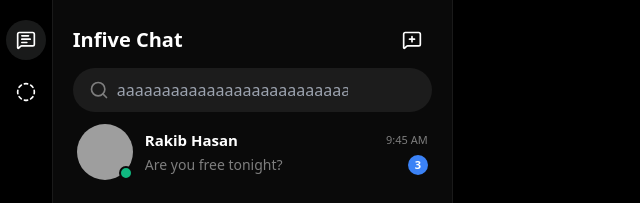
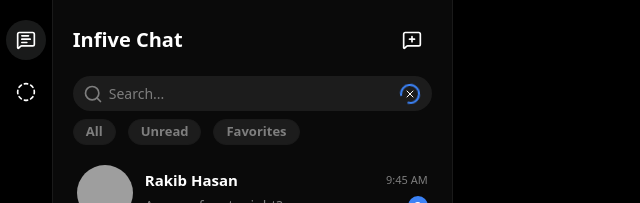
Before and after one commit to devatikur1/InfiveChat, a React (Create React App) app: page / in a window 1280 px wide. Shown: the top 203 px of the page, without its empty margins (0-640 px from the left). Built offline with nearby package versions, Linux system fonts and the light colour scheme; grey boxes are pictures that could not be loaded; the HTML template or start-up script is replaced by a standard one.

Commit message:
Enhance ChatList component: add search functionality, loading indicator, and filter options

```diff
--- /dev/null
+++ b/src/Tools/Store.js
@@ -0,0 +1,11 @@
+import { create } from "zustand";
+
+export const useChatList = create((set) => ({
+  chatList: [],
+  FillterID: "All",
+  fillerChatList: (FillterID) => set((state)=> {
+    if (FillterID = "All") {
+
+    }
+  }),
+}));
--- a/src/components/layouts/chat/ChatList.jsx
+++ b/src/components/layouts/chat/ChatList.jsx
@@ -1,7 +1,8 @@
-import { MessageSquarePlus, Search } from "lucide-react";
+import { Loader2, MessageSquarePlus, Search, X } from "lucide-react";
 import moment from "moment";
-import React from "react";
+import React, { useEffect, useMemo, useState } from "react";
 
+//🔹 Chat Listt
 export const CHAT_LIST = [
   {
     id: "c1",
@@ -133,8 +134,26 @@
   },
 ];
 
+//🔹Filler Arr
+const FILTER_METH_ARR = [
+  { id: "all", name: "All" },
+  { id: "unread", name: "Unread" },
+  { id: "favorites", name: "Favorites" },
+];
+
 export default function ChatList() {
-  // Format chat timestamp for chat list display
+  //🔹 All state
+  const [chatListData, setChatListData] = useState(CHAT_LIST);
+  const [searchQuery, setSearchQuery] = useState("");
+
+  // 🔹 Filter Chat List
+  const filterChatList = useMemo(() => {
+    return chatListData.filter((chat) =>
+      chat.name.toLowerCase().includes(searchQuery.toLowerCase()),
+    );
+  }, [chatListData, searchQuery]);
+
+  //🔹 Format chat timestamp for chat list display
   // Today      -> 10:30 AM
   // Yesterday  -> Yesterday
   // Within 7 days -> Monday
@@ -155,8 +174,8 @@
 
   return (
     <article className="flex flex-col h-full w-[400px] bg-surface py-5 border-r border-border px-2">
-      <header className="px-3 flex flex-col gap-2">
-        <section className="flex justify-between items-center">
+      <header className="relative z-40 px-3 flex flex-col gap-4">
+        <section className="flex justify-between items-center select-none">
           <div>
             <h2 className="font-bold text-xl text-textPrimary">Infive Chat</h2>
           </div>
@@ -169,27 +188,51 @@
           </span>
         </section>
         <section>
-          <div className="group flex items-center gap-2 rounded-full px-4 py-2.5 bg-surfaceSoft text-textMuted hover:scale-[1.03] duration-200">
-            <label htmlFor="Search">
+          <div className="relative flex items-center gap-3 rounded-full bg-transparent text-textMuted">
+            <label htmlFor="Search" className="absolute left-2.5 cursor-text">
               <Search size={20} />
             </label>
+
             <input
-              className="bg-transparent border-none outline-none group-focus:outline  group-focus:outline-accent"
+              id="Search"
               type="text"
-              name="Search"
-              id="Search"
-              placeholder="aaaaaaaaaaaaaaaaaaaaaaaaaaaaa"
+              value={searchQuery}
+              placeholder="Search..."
+              onChange={(e) => setSearchQuery(e.target.value)}
+              className="w-full h-full pl-9 pr-4 py-2 bg-surfaceSoft rounded-full outline-none text-sm text-textPrimary placeholder:text-textMuted transition-all duration-200 hover:ring-2 hover:ring-surfaceSoft focus:ring-2 focus:ring-accent"
             />
+
+            <footer className="absolute right-2.5 top-1/2 -translate-y-1/2">
+              <div className="relative size-6 flex items-center justify-center">
+                <Loader2
+                  size={24}
+                  className="absolute animate-spin text-accent"
+                />
+
+                <X size={12} className="relative z-10 text-textPrimary" />
+              </div>
+            </footer>
           </div>
+          <ul className="flex items-center gap-3 py-2">
+            {FILTER_METH_ARR.map((item) => (
+              <li
+                key={item.id}
+                // onClick={}
+                className="border border-border bg-surfaceSoft text-[13px] text-textMuted font-bold py-0.5 px-3 rounded-full"
+              >
+                <span>{item.name}</span>
+              </li>
+            ))}
+          </ul>
         </section>
       </header>
       <nav className="h-full flex flex-col justify-between">
         <ul className="flex flex-col gap-3">
-          {CHAT_LIST.map((item) => (
+          {filterChatList.map((item) => (
             <li key={item.id}>
               <button className="w-full flex items-center gap-3 px-4 py-3 rounded-xl transition-all duration-200 hover:bg-boxHover">
                 {/* Avatar */}
-                <div className="relative shrink-0">
+                <div className="relative z-40 shrink-0">
                   <img
                     src={item.avatar}
                     alt={item.name}
@@ -225,22 +268,7 @@
                     </p>
 
                     {item.unreadCount > 0 && (
-                      <span
-                        className="
-              ml-3
-              min-w-5
-              h-5
-              rounded-full
-              bg-accent
-              text-white
-              text-[11px]
-              font-semibold
-              flex
-              items-center
-              justify-center
-              px-1.5
-            "
-                      >
+                      <span className="ml-3 min-w-5 h-5 rounded-full bg-accent text-white text-[11px] font-semibold flex items-center justify-center px-1.5">
                         {item.unreadCount}
                       </span>
                     )}
```
